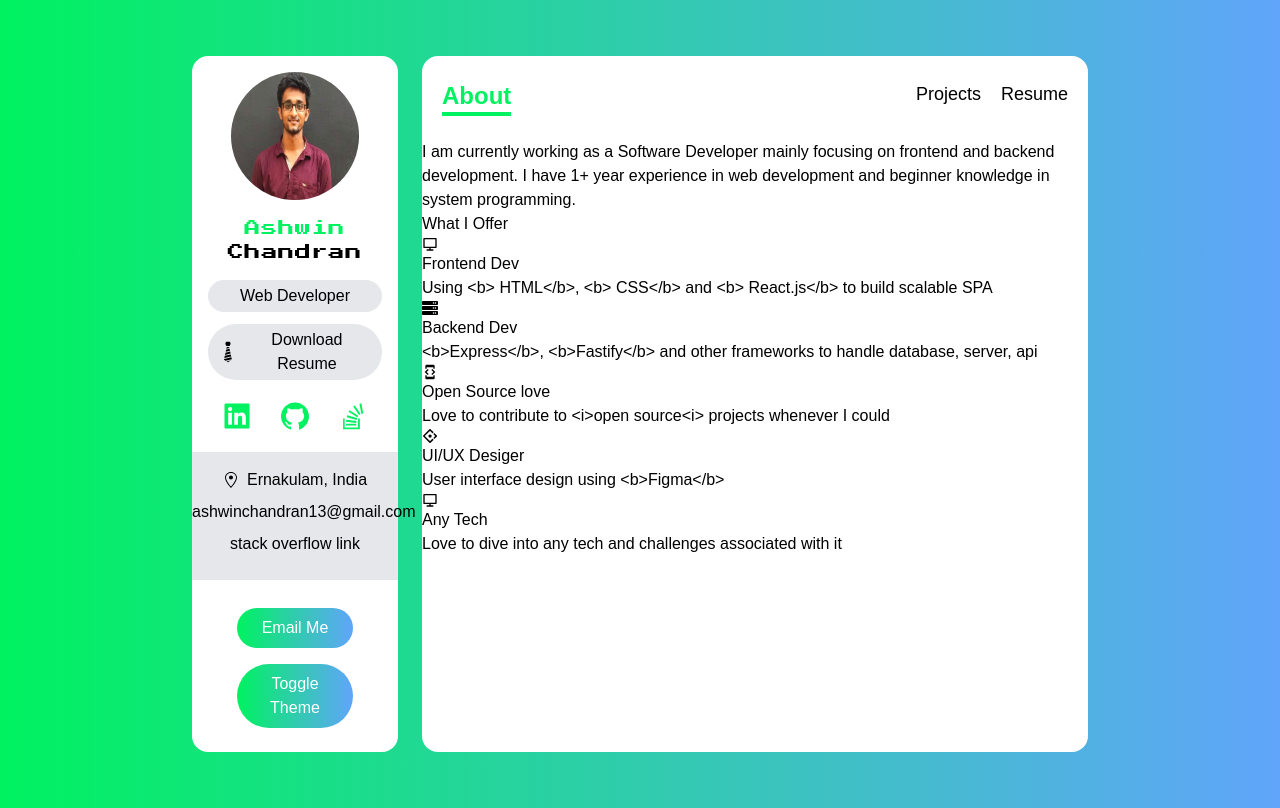
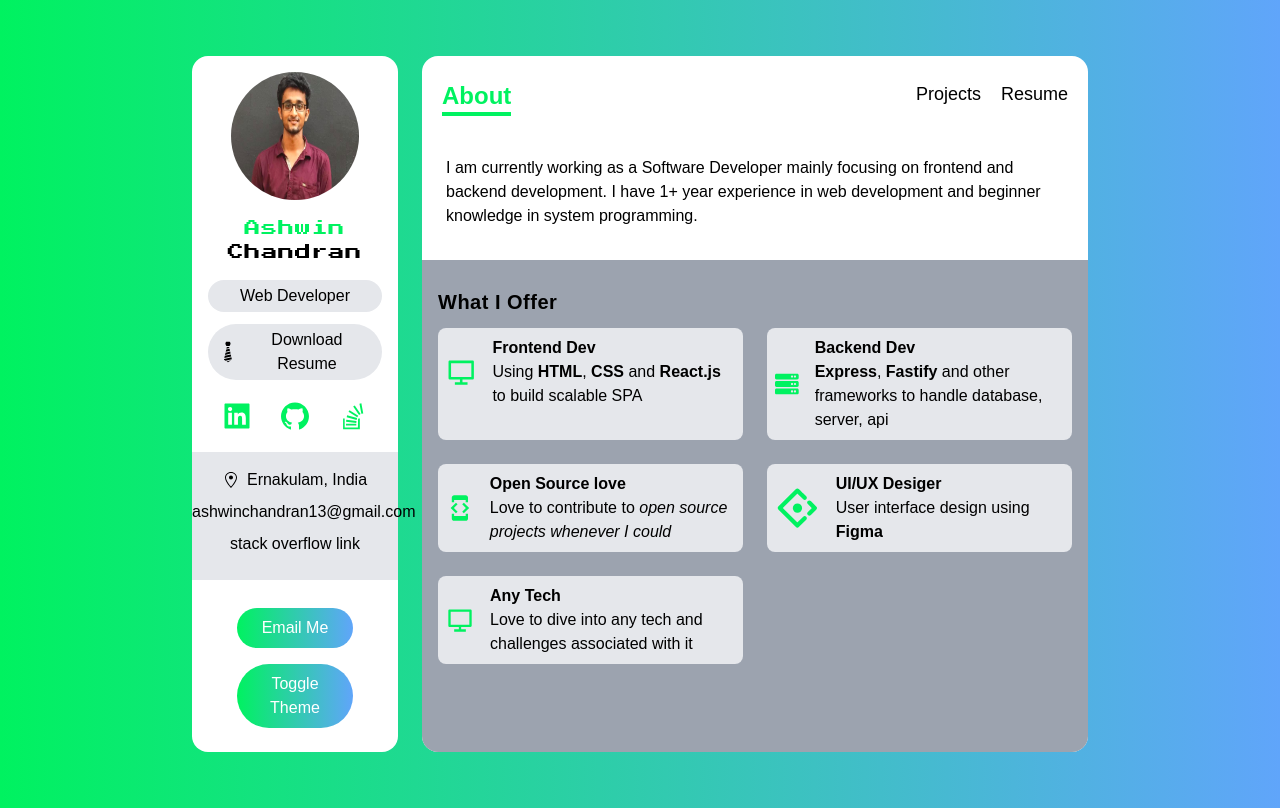
Before and after one commit to ashwinchandran13/portfolio, a Next.js app: page / in a window 1280 px wide. Built offline with nearby package versions, Linux system fonts and the light colour scheme.

Commit message:
fix: styling fixes

```diff
--- a/components/serviceCard.tsx
+++ b/components/serviceCard.tsx
@@ -2,13 +2,19 @@
 import { IService } from "../type"
 
 const ServiceCard:FunctionComponent<{service:IService}> = ({service:{Icon, about, title}}) => {
+
+    const createMarkup = () => {
+        return{
+            __html:about
+        }
+    }
+
     return (
-        <div>
-
-            <Icon />
+        <div className="flex items-center p-2 space-x-4">
+            <Icon className="w-12 h-12 text-green "/>
             <div>
-                <h4>{title}</h4>
-                <p>{about}</p>
+                <h4 className="font-bold">{title}</h4>
+                <p dangerouslySetInnerHTML={createMarkup()} />
             </div>
         </div>
     )
--- a/pages/_app.tsx
+++ b/pages/_app.tsx
@@ -8,7 +8,7 @@
       <div className='col-span-12 p-4 text-center bg-white lg:col-span-3 rounded-2xl'>
         <Sidebar />
       </div>
-      <div className='flex flex-col col-span-12 bg-white lg:col-span-9 rounded-2xl'>
+      <div className='flex flex-col col-span-12 overflow-hidden bg-white lg:col-span-9 rounded-2xl'>
         <Navbar />
         <Component {...pageProps} />
       </div>
--- a/pages/index.tsx
+++ b/pages/index.tsx
@@ -5,19 +5,21 @@
 
 const index = () => {
   return (
-    <div>
-      <h5>I am currently working as a Software Developer
+    <div className="flex flex-col flex-grow px-6 pt-1">
+      <h5 className="my-3 font-medium">I am currently working as a Software Developer
         mainly focusing on frontend and backend development.
         I have 1+ year experience in web development and beginner
         knowledge in system programming.
       </h5>
-      <div>
-        <h6>What I Offer</h6>
-        <div>
+      <div className="flex-grow p-4 mt-5 bg-gray-400" style={{marginLeft: '-1.5rem', marginRight: '-1.5rem'}}>
+        <h6 className="my-3 text-xl font-bold tracking-wide">What I Offer</h6>
+        <div className="grid gap-6 lg:grid-cols-2">
           {
-            // eslint-disable-next-line react/jsx-key
-            services.map((service) => <ServiceCard service={service}/>)
-          }
+            services.map((service, key) =>
+            <div key={key} className="bg-gray-200 rounded-lg lg:col-span-1">
+              <ServiceCard service={service}/>
+            </div>
+          )}
         </div>
       </div>
     </div>
```
